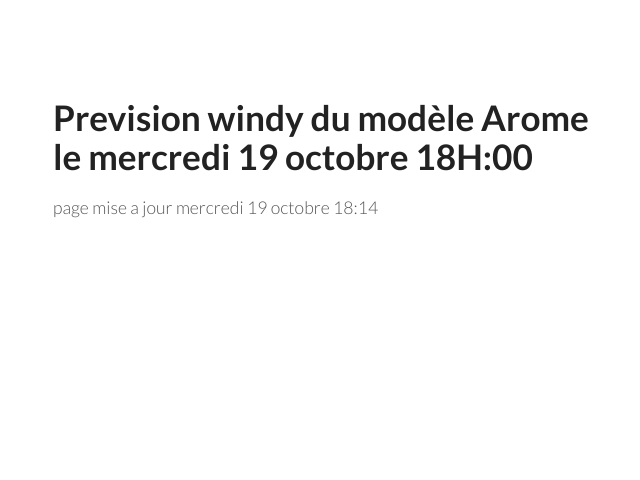
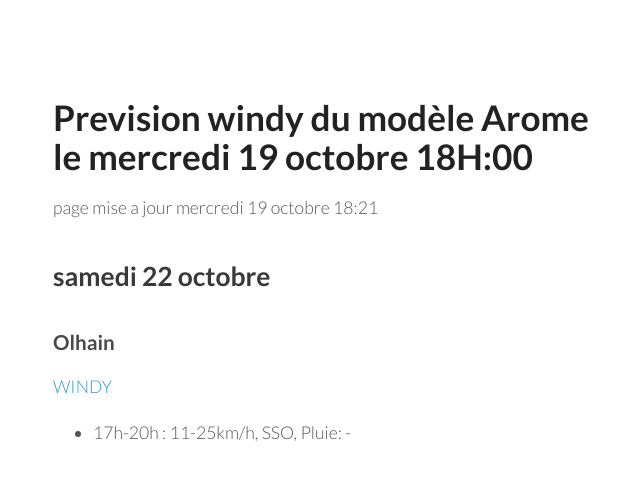
Before and after one commit to parapente-dans-le-nord/parapente-dans-le-nord.github.io, a Jekyll site: the page built from index.markdown, in a window 1280 px wide. Shown: the top 480 px of the page, without its empty margins (117-757 px from the left). Built offline with Jekyll 4.4.1, drawn with Linux system fonts in a browser that asks for light colours; our own code applies the rules of GitHub Pages for plain Markdown files.

Commit message:
update index.markdown

```diff
--- a/index.markdown
+++ b/index.markdown
@@ -4,4 +4,12 @@ layout: my-layout
 
 
 # Prevision windy du modèle Arome le mercredi 19 octobre 18H:00
-page mise a jour mercredi 19 octobre 18:14
+page mise a jour mercredi 19 octobre 18:21
+
+## samedi 22 octobre
+
+### Olhain
+
+ [WINDY](https://windy.com/50.434/2.586?50.031,2.587,8,m:e3eagft)
+
+- 17h-20h : 11-25km/h, SSO, Pluie: -
```
